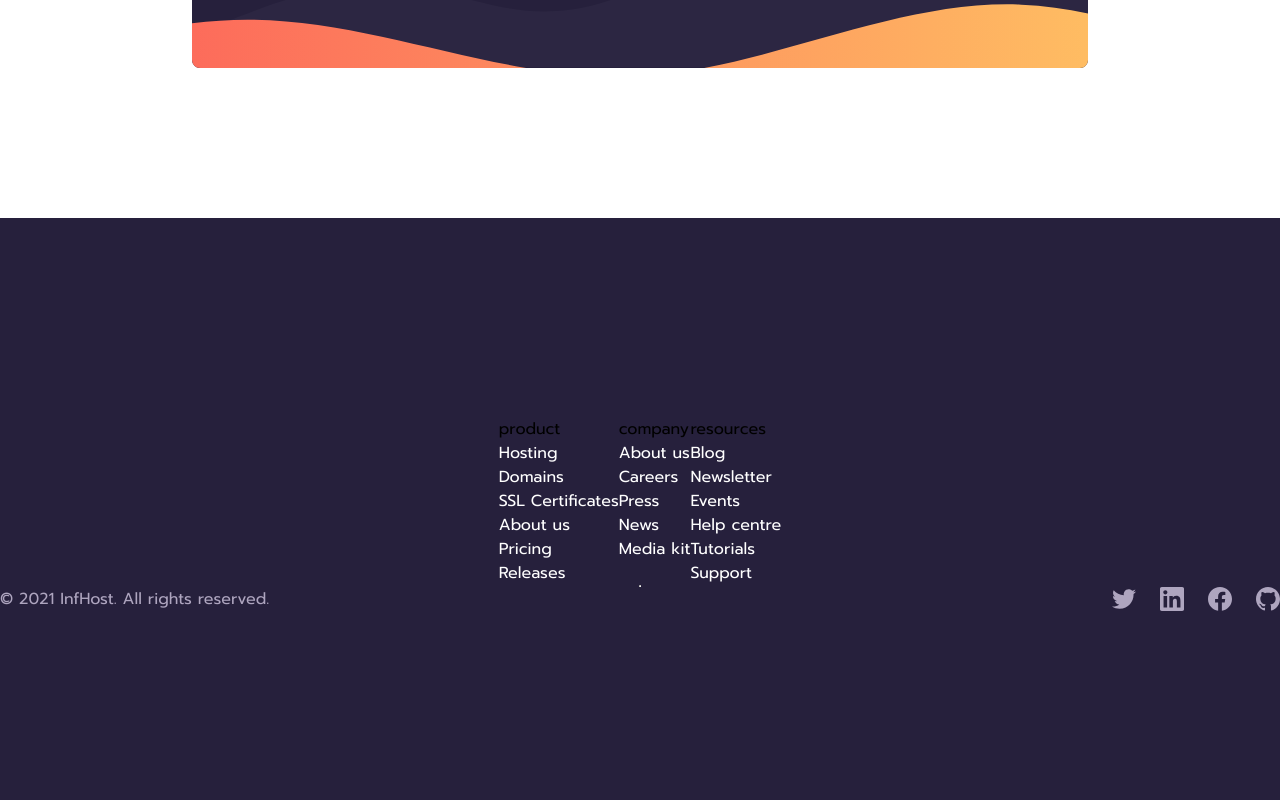
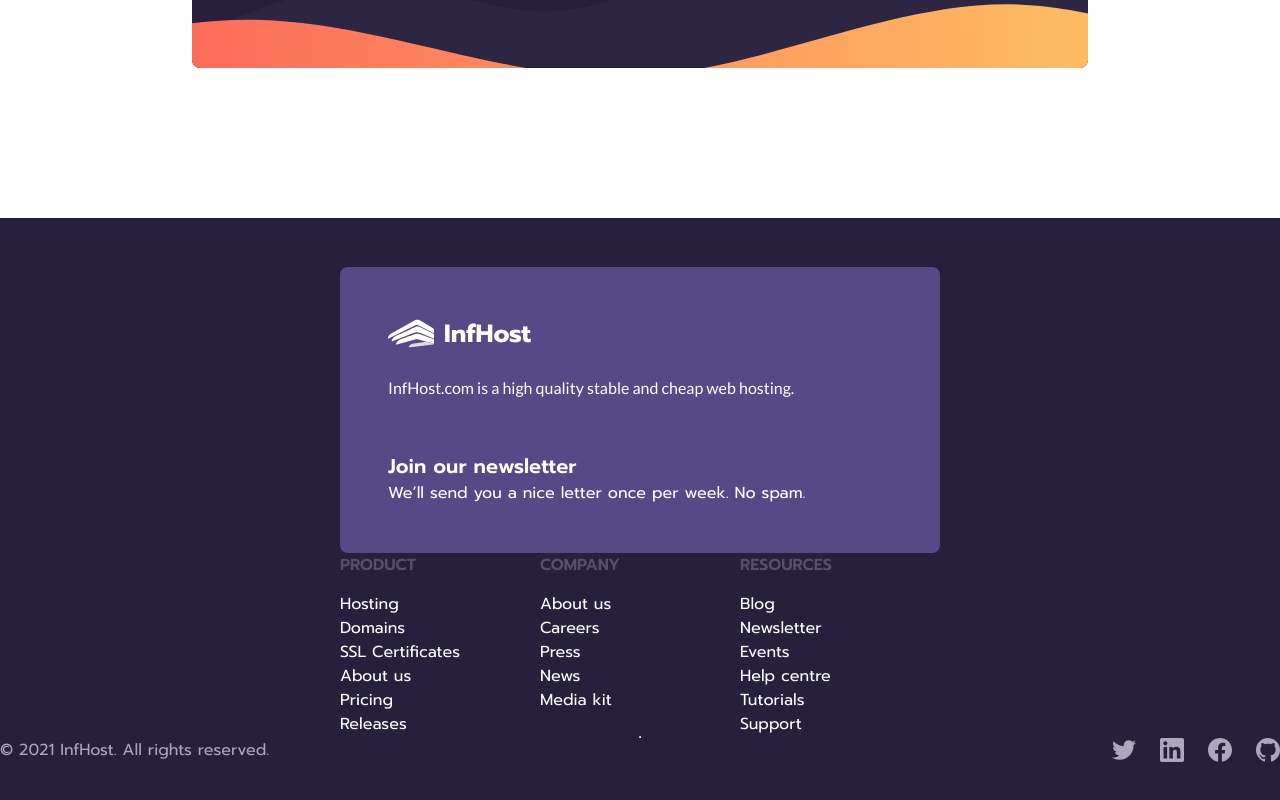
Before and after one commit to donghhan/infhost, a React (Vite) app: page / in a window 1280 px wide. Shown: the part 7135-7935 px from the top of the page. Built offline with nearby package versions, Linux system fonts and the light colour scheme.

Commit message:
FooterCard section editing

```diff
--- a/src/components/footer/Footer.tsx
+++ b/src/components/footer/Footer.tsx
@@ -1,4 +1,5 @@
 import { breakpoint } from "../../styles/global/breakpoints";
+import FooterCard from "./FooterCard";
 import {
   FooterSection,
   FooterContentWrapper,
@@ -16,6 +17,7 @@ export default function Footer() {
   return (
     <FooterSection>
       <FooterContentWrapper>
+        <FooterCard />
         <MenuContainer>
           <ul>
             <span className="menu-title">product</span>
--- /dev/null
+++ b/src/components/footer/FooterCard.tsx
@@ -0,0 +1,33 @@
+import {
+  FooterCardWrapper,
+  FooterCardTitle,
+  ExplanationText,
+  TopWrapper,
+  BottomWrapper,
+  SubscriptionForm,
+} from "../../styles/footer/footerCard.style";
+import { logo } from "../../assets";
+
+export default function FooterCard() {
+  return (
+    <FooterCardWrapper>
+      <TopWrapper>
+        <FooterCardTitle>
+          <img src={logo} alt="Logo" />
+          <span>InfHost</span>
+        </FooterCardTitle>
+        <ExplanationText>
+          InfHost.com is a high quality stable and cheap web hosting.
+        </ExplanationText>
+      </TopWrapper>
+      <BottomWrapper>
+        <div>
+          <span className="bolded">Join our newsletter</span>
+          <span className="normal">
+            We’ll send you a nice letter once per week. No spam.
+          </span>
+        </div>
+      </BottomWrapper>
+    </FooterCardWrapper>
+  );
+}
--- a/src/styles/footer/footer.style.ts
+++ b/src/styles/footer/footer.style.ts
@@ -15,10 +15,18 @@ const FooterContentWrapper = styled.div``;
 const MenuContainer = styled.div`
   display: flex;
   ul {
+    min-width: 200px;
+    gap: 30px;
+
     .menu-title {
+      text-transform: uppercase;
+      color: ${(props) => props.theme.colors.gray};
+      font-weight: 600;
+      margin-bottom: 15px;
     }
 
     li {
+      gap: 12px;
     }
   }
 `;
--- /dev/null
+++ b/src/styles/footer/footerCard.style.ts
@@ -0,0 +1,57 @@
+import styled from "styled-components";
+
+const FooterCardWrapper = styled.div`
+  min-width: 570px;
+  height: fit-content;
+  padding: 48px;
+  background-color: ${(props) => props.theme.colors.lightPurple};
+  border-radius: 8px;
+`;
+
+const TopWrapper = styled.div`
+  color: ${(props) => props.theme.colors.white};
+`;
+
+const FooterCardTitle = styled.div`
+  display: flex;
+  align-items: center;
+
+  span {
+    margin-left: 10px;
+    font-weight: 700;
+    font-size: 25px;
+  }
+`;
+
+const ExplanationText = styled.span`
+  font-family: ${(props) => props.theme.fonts.lato};
+  font-size: 16px;
+  margin-top: 25px;
+`;
+
+const BottomWrapper = styled.div`
+  div {
+    color: ${(props) => props.theme.colors.white};
+    margin-top: 50px;
+    display: flex;
+    flex-direction: column;
+    .bolded {
+      font-size: 20px;
+      font-weight: 600;
+    }
+
+    .normal {
+    }
+  }
+`;
+
+const SubscriptionForm = styled.form``;
+
+export {
+  FooterCardWrapper,
+  FooterCardTitle,
+  TopWrapper,
+  ExplanationText,
+  BottomWrapper,
+  SubscriptionForm,
+};
```
